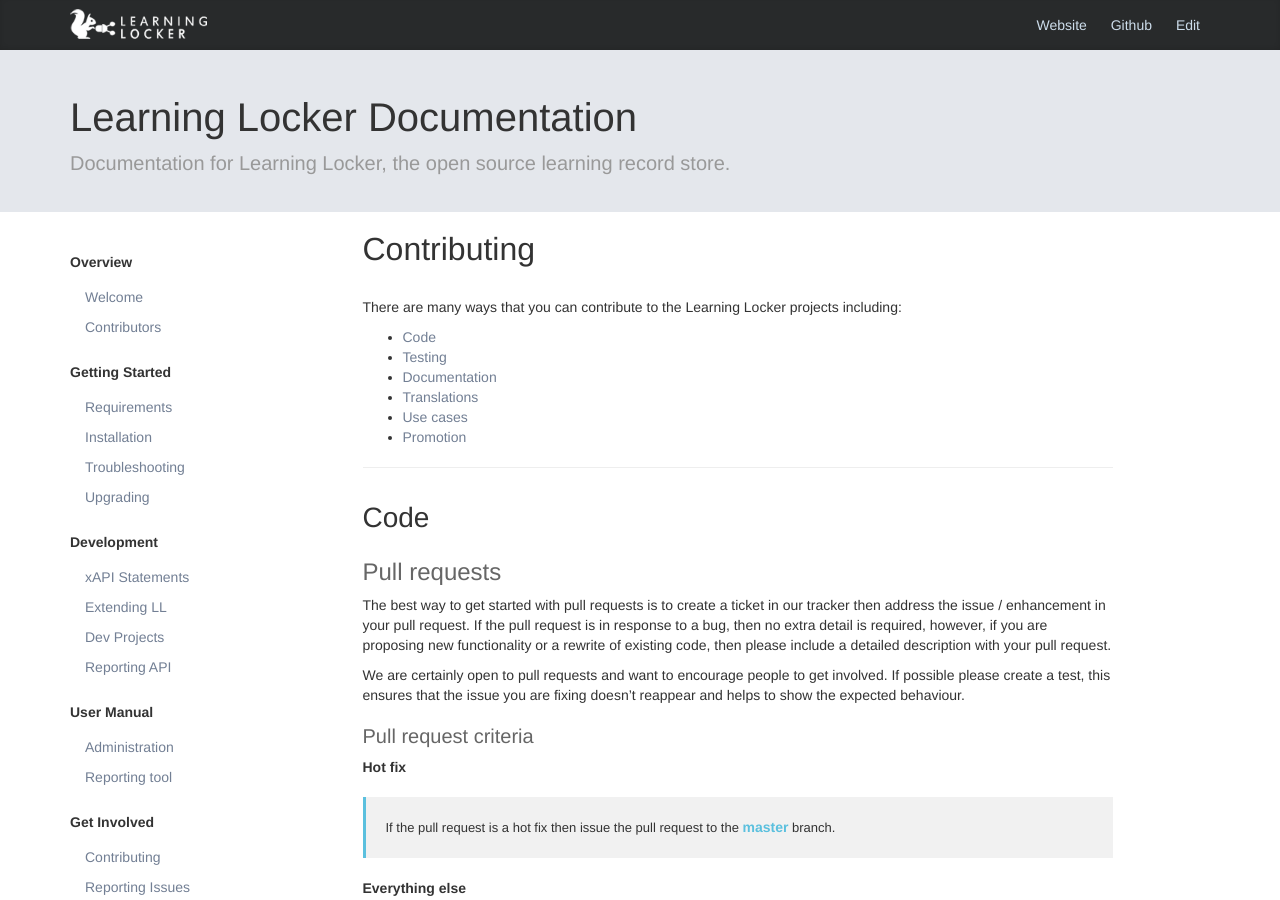
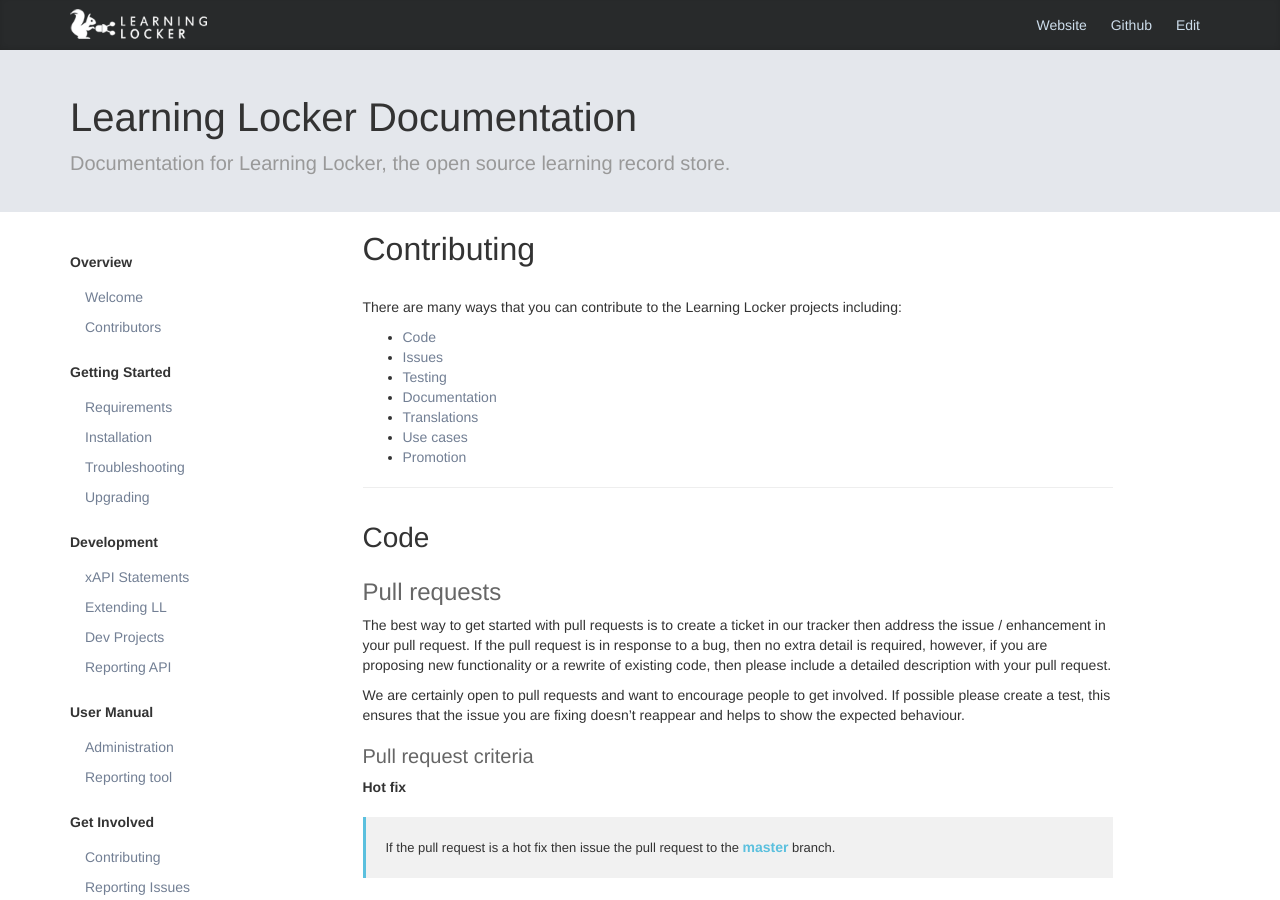
Before and after one commit to LearningLocker/docs, a Jekyll site: the page built from contribute.md, in a window 1280 px wide and 900 px high. Built offline with Jekyll 4.4.1, drawn with Linux system fonts in a browser that asks for light colours; nearby versions of some CDN libraries.

Commit message:
Corrects links.

```diff
--- a/contribute.md
+++ b/contribute.md
@@ -7,11 +7,12 @@
 There are many ways that you can contribute to the Learning Locker projects including:
 
 - [Code](#code)
+- [Issues](#issue-guidelines)
 - [Testing](#testing)
-- [Documentation](#docs)
+- [Documentation](#documentation)
 - [Translations](#translations)
-- [Use cases](#usercases)
-- [Promotion](#promo)
+- [Use cases](#use-cases)
+- [Promotion](#promotion)
 
 ## Code
 
```
Also changed, not shown: other parts of contribute.md (+0 -3 lines).
